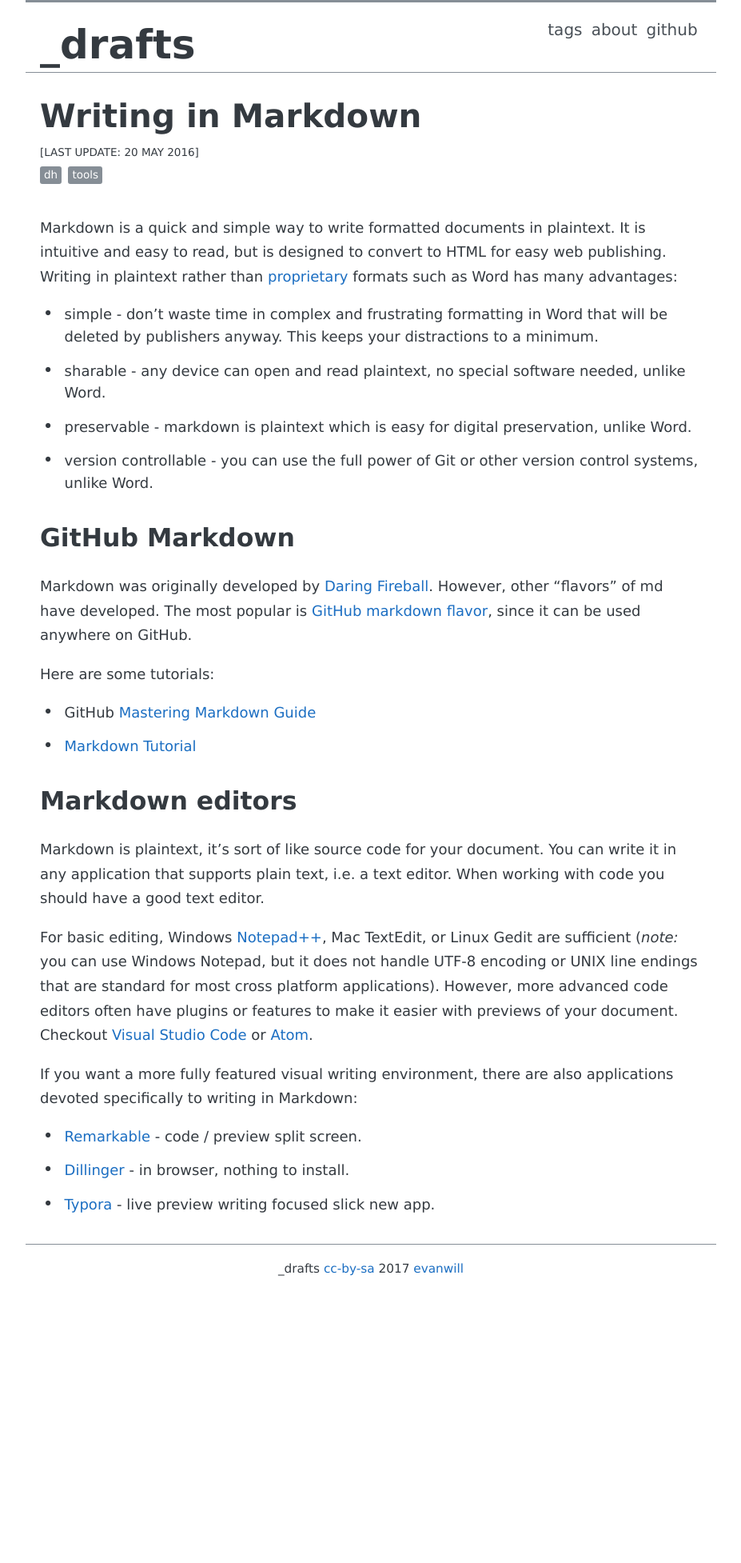
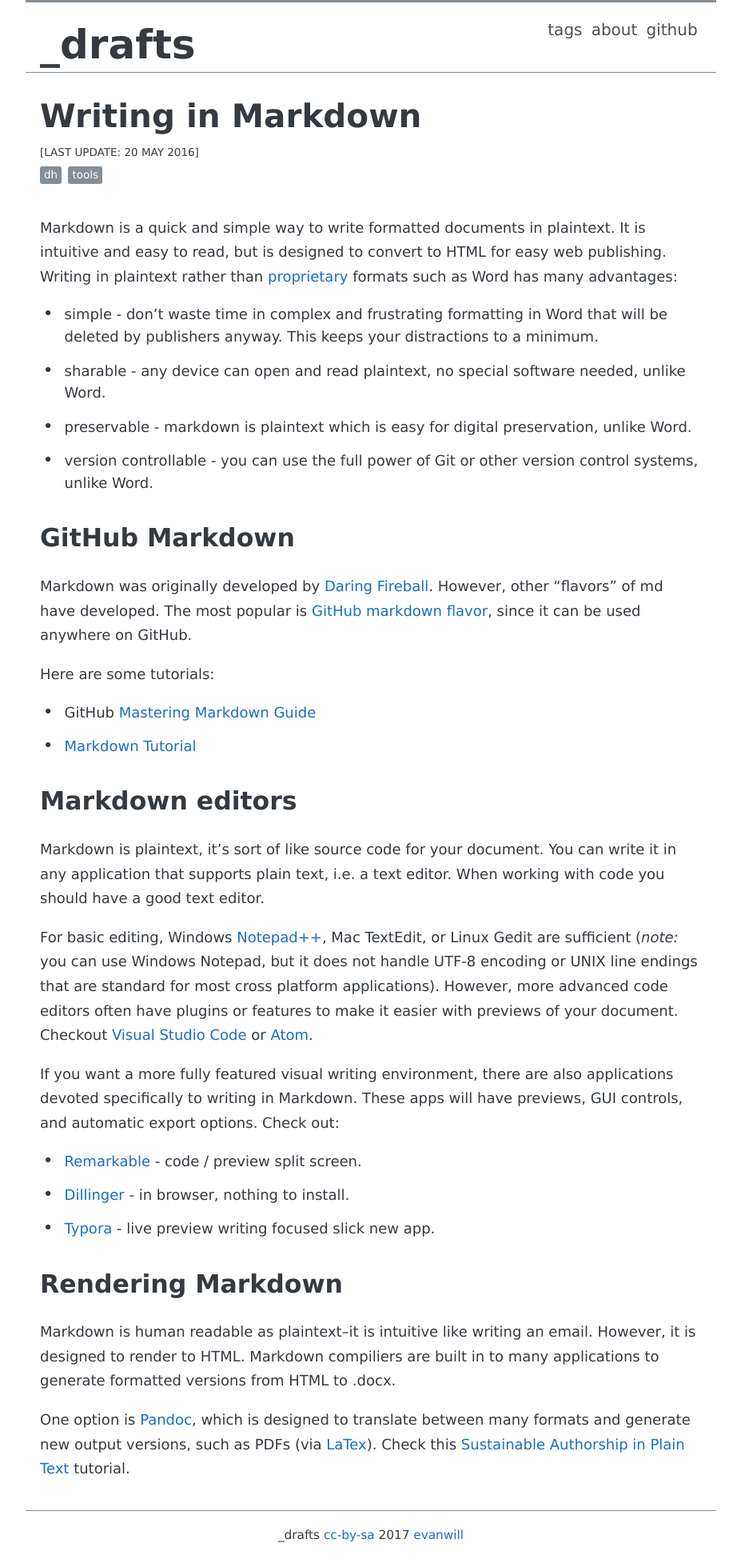
Before and after one commit to evanwill/_drafts, a Jekyll site: the page built from _notes/writing-markdown.md, in a window 1280 px wide. Shown: the whole page at 80% size, without its empty margins (176-1103 px from the left). Built offline with Jekyll 4.4.1, drawn with Linux system fonts in a browser that asks for light colours; before the commit the page ends 1621 px from its top, so only the background shows below that.

Commit message:
Update writing-markdown.md

```diff
--- a/_notes/writing-markdown.md
+++ b/_notes/writing-markdown.md
@@ -35,8 +35,18 @@
 However, more advanced code editors often have plugins or features to make it easier with previews of your document.
 Checkout [Visual Studio Code](https://code.visualstudio.com/) or [Atom](https://atom.io/).
 
-If you want a more fully featured visual writing environment, there are also applications devoted specifically to writing in Markdown:
+If you want a more fully featured visual writing environment, there are also applications devoted specifically to writing in Markdown.
+These apps will have previews, GUI controls, and automatic export options.
+Check out:
 
 - [Remarkable](https://remarkableapp.github.io/index.html) - code / preview split screen.
 - [Dillinger](http://dillinger.io/) - in browser, nothing to install.
 - [Typora](https://www.typora.io/) - live preview writing focused slick new app.
+
+## Rendering Markdown
+
+Markdown is human readable as plaintext--it is intuitive like writing an email.
+However, it is designed to render to HTML.
+Markdown compiliers are built in to many applications to generate formatted versions from HTML to .docx.
+
+One option is [Pandoc](http://pandoc.org/), which is designed to translate between many formats and generate new output versions, such as PDFs (via [LaTex](https://www.latex-project.org/about/)). Check this [Sustainable Authorship in Plain Text](http://programminghistorian.org/lessons/sustainable-authorship-in-plain-text-using-pandoc-and-markdown) tutorial.
```
